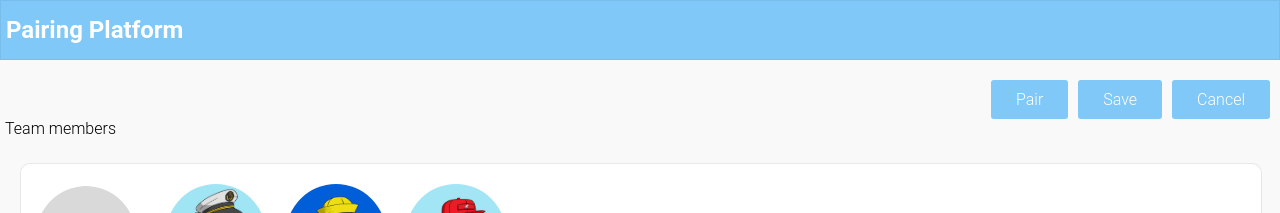
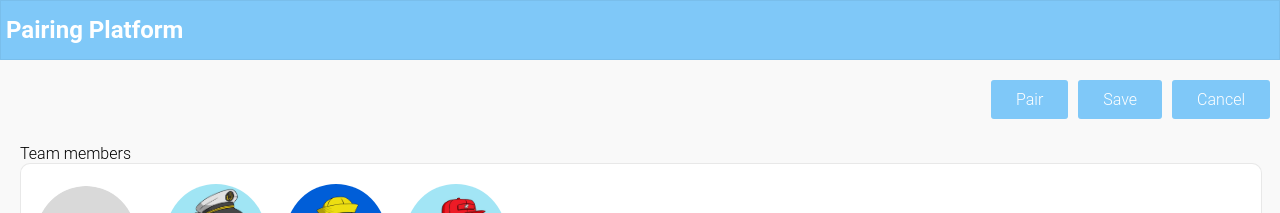
Before and after one commit to getellez/pairing-platform-ui, a React app: page / in a window 1280 px wide. Shown: the top 213 px of the page. Built offline with nearby package versions, Linux system fonts and the light colour scheme; the HTML template or start-up script is replaced by a standard one.

Commit message:
Update Members section title position

```diff
--- a/src/components/Members/Members.jsx
+++ b/src/components/Members/Members.jsx
@@ -5,6 +5,7 @@ import './members.css'
 export const Members = ({ members }) => {
   return (
       <section className='members'>
+        <p className='dasboard__title'>Team members</p>
         <div className="members__wrapper">
           <div className="members__container">
             <img className='members__avatar members__new-avatar' src={addMemberAvatarUrl} alt="" width={100} />
--- a/src/pages/Dashboard/dashboard.jsx
+++ b/src/pages/Dashboard/dashboard.jsx
@@ -31,7 +31,6 @@ export const Dashboard = () => {
     <DragDropContext onDragEnd={handleSortMembers}>
       <section className='dashboard'>
         <Controls />
-        <p className='dasboard__title'>Team members</p>
         <Members members={members} />
         <section className='tasks'>
           <Task title="Prod support" imgMembers={[ monkeyAvatarUrl, monkeyOldAvatarUrl, monkeyAdidasAvatarUrl ]} />
```
